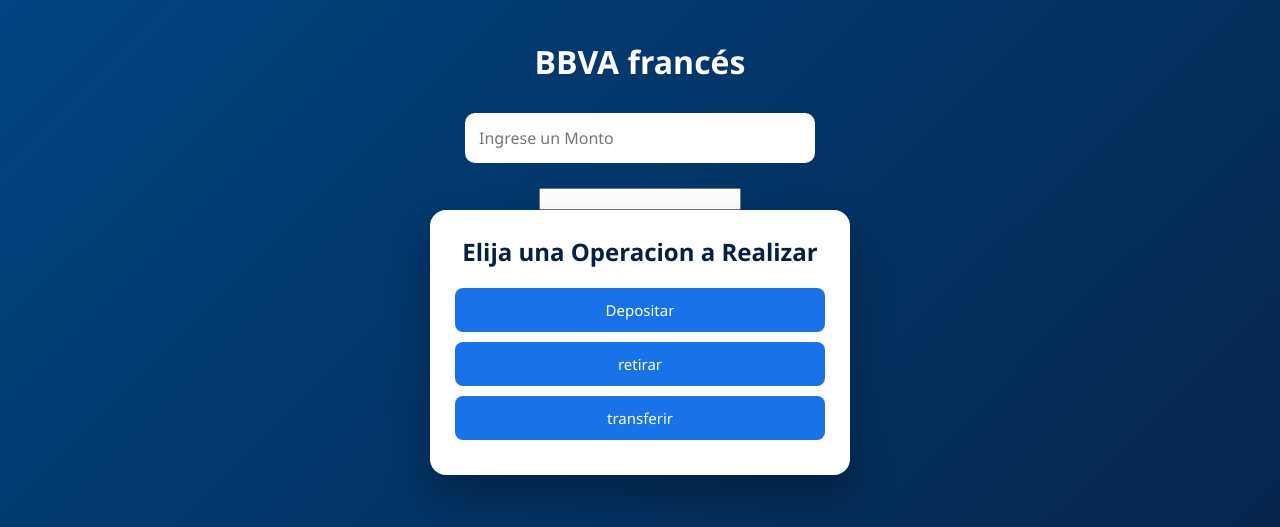
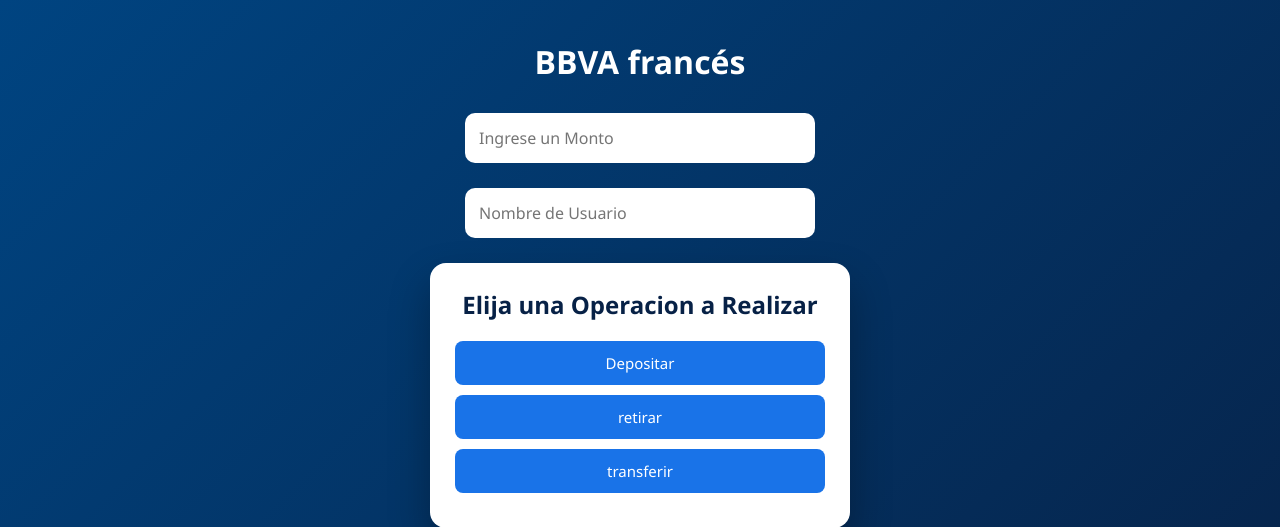
Before and after one commit to Joaco-GARFER/primerosPasosAJAX, a Flask app: page / in a window 1280 px wide. Shown: the top 527 px of the page. Run offline with Flask 3, Linux system fonts and the light colour scheme.

Commit message:
agrego css al input text y placeholder

```diff
--- a/EJ5AJAX/static/EJ5-AJAX.css
+++ b/EJ5AJAX/static/EJ5-AJAX.css
@@ -25,7 +25,9 @@ h1 {
 }
 
 /* INPUT SALDO */
-input[type="number"] {
+input[type="number"],
+input[type="text"]
+{
   width: 100%;
   max-width: 350px;
   padding: 14px;
--- a/EJ5AJAX/templates/EJ5-AJAX.html
+++ b/EJ5AJAX/templates/EJ5-AJAX.html
@@ -9,7 +9,7 @@
 <body>
     <h1>BBVA francés</h1>
     <input type="number" name="saldoInicial" id="saldoInicial" placeholder="Ingrese un Monto" required>
-    <input type="text" name="nombreUser" id="nomnbreUser" placeholder="" required>
+    <input type="text" name="nombreUser" id="nomnbreUser" placeholder="Nombre de Usuario" required>
     <script src="/static/EJ5-AJAX.js"></script>
     <div>
         <h2>Elija una Operacion a Realizar</h2>
```
